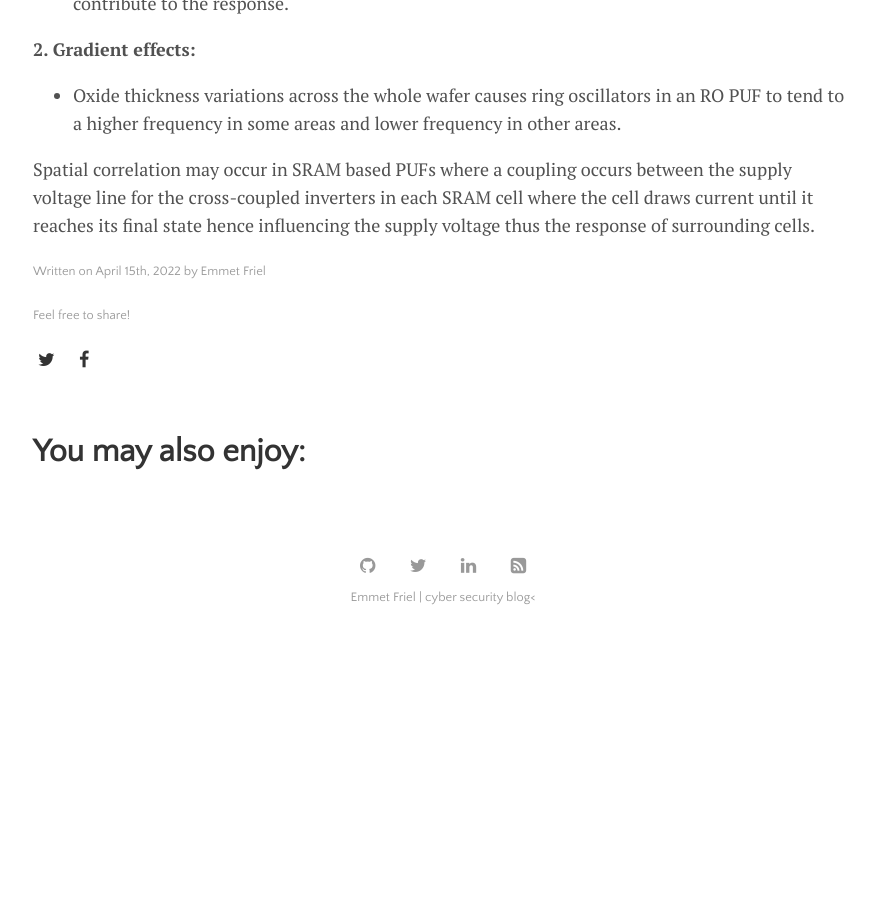
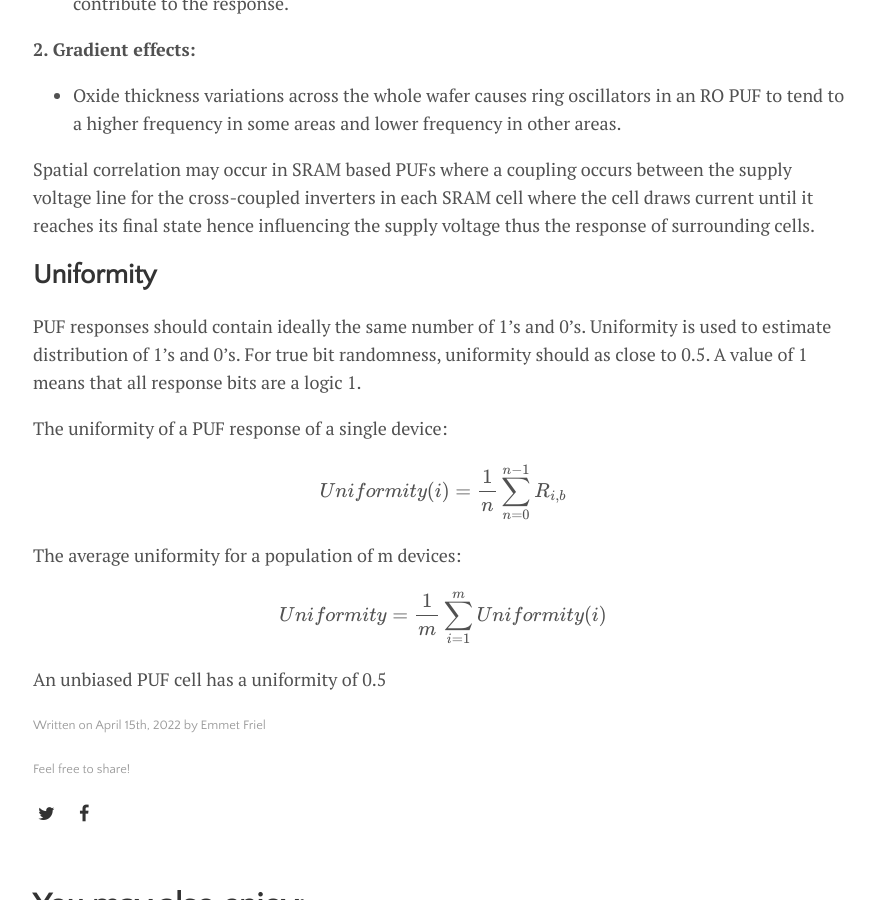
Before and after one commit to efriel94/ef_blog, a Jekyll site: the page built from _posts/Cryptography/2022-04-15-puf-metrics.md, in a window 1280 px wide and 900 px high, scrolled down 4957 px. Shown: the whole window, without its empty margins (197-1072 px from the left). Built offline with Jekyll 4.4.1, drawn with Linux system fonts in a browser that asks for light colours; formulas are drawn with MathJax 3; comment, search, counter and statistics services are not loaded; before the commit the page ends 5600 px from its top, so only the background shows below that.

Commit message:
Uniformity section completed

```diff
--- a/_posts/Cryptography/2022-04-15-puf-metrics.md
+++ b/_posts/Cryptography/2022-04-15-puf-metrics.md
@@ -114,7 +114,7 @@ Previously discussed, the min-entropy is the measure of unpredictability. To eva
 The ideal CTW ratio of a PUF is 100% indicating that it is difficult to compress the response due to its randomness. <br><br>
 The algorithm is typically used among other compressors due to the algorithm approaching source entropy to estimate the secrecy rate of two-dimensional data from fuzzy sources such as biometrics and PUFs. The secrecy rate equals the mutual information between the true response and another measurement. Mutual information quantifies the amount of information obtained from one random variable by observing the other random variable. <br>
 
-It’s also possible to evaluate mutual information using the CTW algorithm. See paper: [Comparative Analysis of SRAM Memories Used as PUF Primitives](https://www.intrinsic-id.com/wp-content/uploads/2017/05/SRAM-memories.pdf)
+It’s also possible to evaluate mutual information using the CTW algorithm. See paper: [Comparative Analysis of SRAM Memories Used as PUF Primitives](https://www.intrinsic-id.com/wp-content/uploads/2017/05/SRAM-memories.pdf) <br>
 
 ## Correlation
 Correlation in the context of PUFs relates to the likelihood of predicting the bit response of one device from the response of another device. Correlation reduces the effort for the adversary to predict the secret generated by the PUF. Correlation is a well-known issue in the field of IC design where neighbouring locations of the die affect each other but in the context of PUFs it is usually known as spatial artifacts or spatial correlation. Two common causes of spatial correlation in IC design: <br><br>
@@ -126,7 +126,24 @@ cells around the array that do not contribute to the response.
 **2.	Gradient effects:**<br>
 - Oxide thickness variations across the whole wafer causes ring oscillators in an RO PUF to tend to a higher frequency in some areas and lower frequency in other areas.
 
-Spatial correlation may occur in SRAM based PUFs where a coupling occurs between the supply voltage line for the cross-coupled inverters in each SRAM cell where the cell draws current until it reaches its final state hence influencing the supply voltage thus the response of surrounding cells.
+Spatial correlation may occur in SRAM based PUFs where a coupling occurs between the supply voltage line for the cross-coupled inverters in each SRAM cell where the cell draws current until it reaches its final state hence influencing the supply voltage thus the response of surrounding cells.<br>
+
+## Uniformity
+PUF responses should contain ideally the same number of 1’s and 0’s. Uniformity is used to estimate distribution of 1’s and 0’s. For true bit randomness, uniformity should as close to 0.5. A value of 1 means that all response bits are a logic 1. <br>
+
+The uniformity of a PUF response of a single device:
+
+$$
+Uniformity(i) = \frac{1}{n} \sum_{n=0}^{n-1}R_{i,b}
+$$
+
+The average uniformity for a population of m devices:
+
+$$
+Uniformity = \frac{1}{m} \sum_{i=1}^{m} Uniformity(i)
+$$
+
+An unbiased PUF cell has a uniformity of 0.5
 
 
 
```
